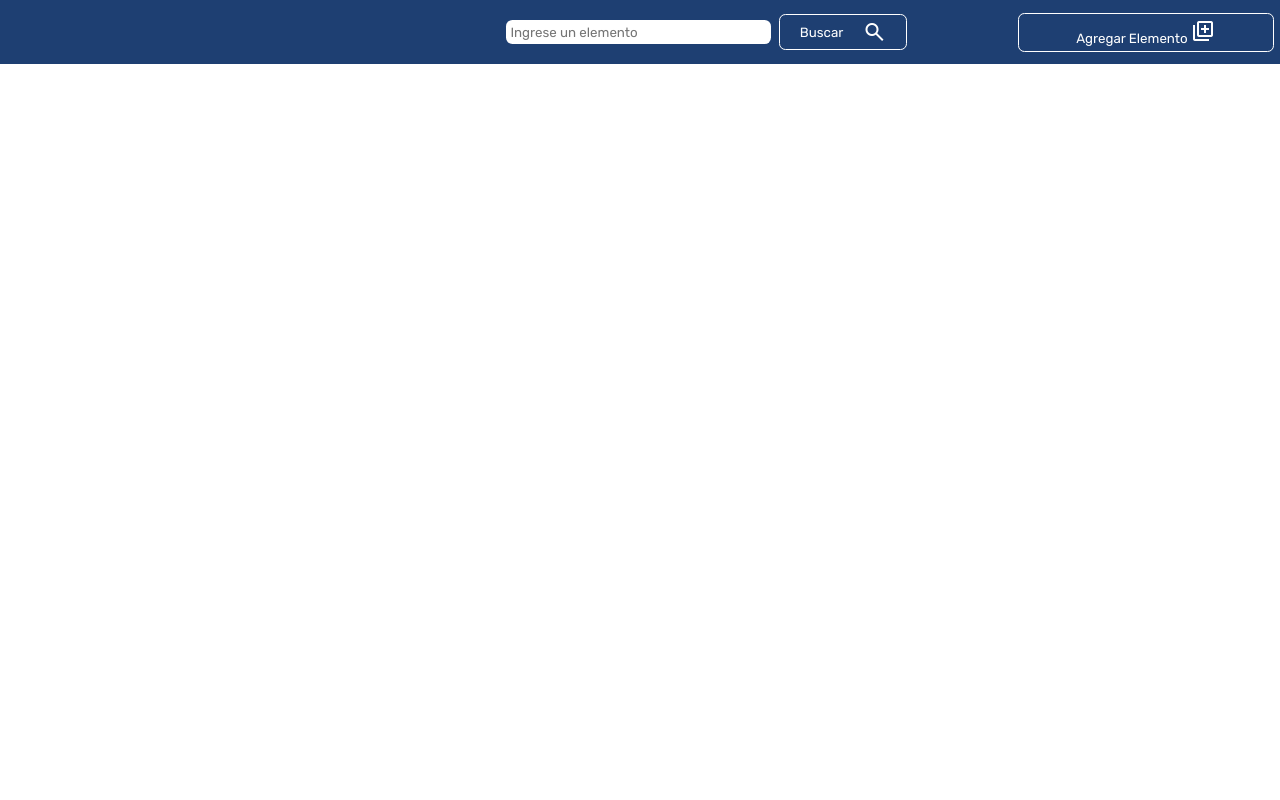
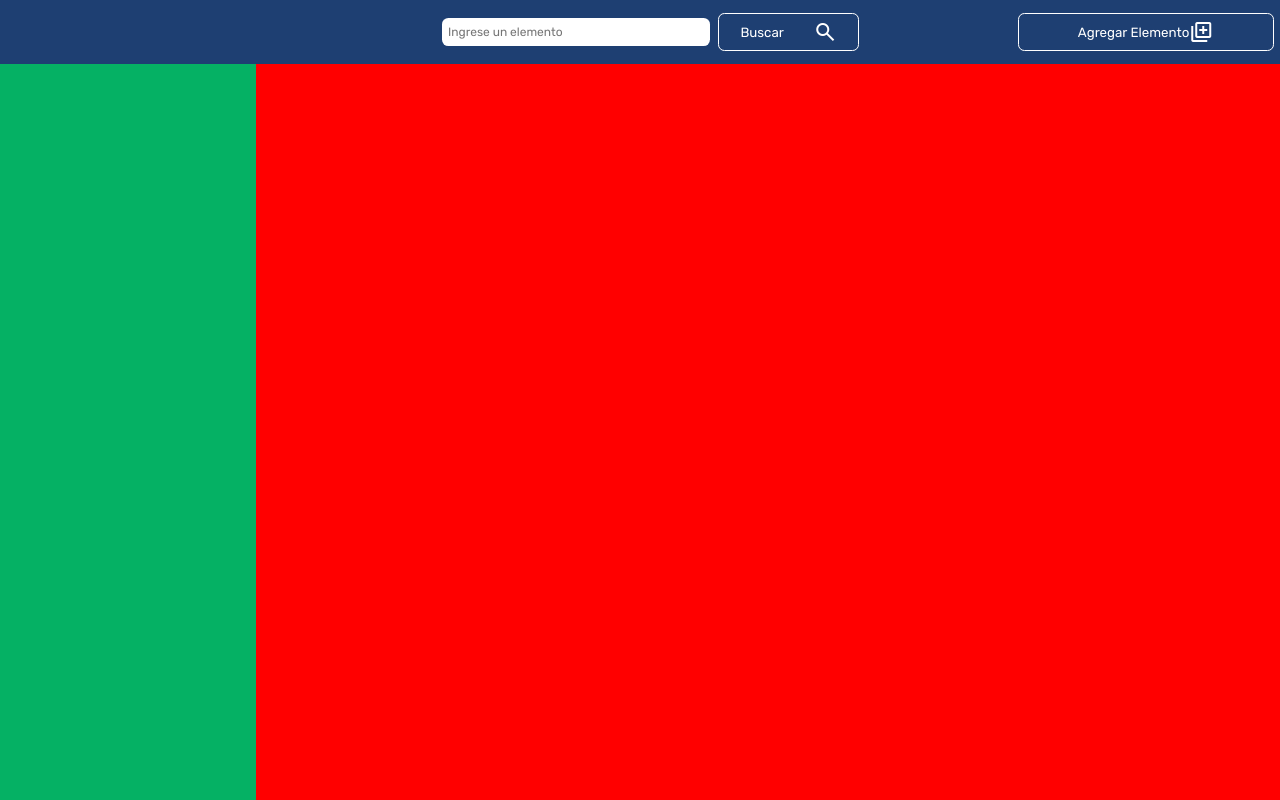
Before and after one commit to valenisgroo/Integrador-JS-store, a website built with Vite: page index.html in a window 1280 px wide. Built offline with nearby package versions, Linux system fonts and the light colour scheme.

Commit message:
Add Main basic structure

```diff
--- a/index.html
+++ b/index.html
@@ -43,7 +43,14 @@
 
     <!-- MAIN -->
      <main>
+        <div class="containerMain">
+          <aside class="list">
 
+          </aside>
+          <div class="store">
+
+          </div>
+        </div>
      </main>
     <script type="module" src="/main.js"></script>
   </body>
--- a/style.css
+++ b/style.css
@@ -1,9 +1,11 @@
+/* GENERAL */
 * {
   margin: 0;
   padding: 0;
   font-family: "Rubik", sans-serif;
 }
 
+/* HEADER */
 .containerHeader{
   width: 100vw;
   height: 8vh;
@@ -14,7 +16,7 @@
 }
 
 .containerContentHeader{
-  width: 60%;
+  width: 65%;
   display: flex;
   justify-content: space-between;
   padding: 0.4rem;
@@ -30,25 +32,29 @@
 .inputHeader{
   border-radius: 0.4rem;
   border: none;
-  padding: 0.3rem;
+  padding: 0.4rem;
   outline: none;
   width: 20vw;
+  height: 2vh;
+  font-size: 1.5vh;
 }
 
 .buttonSearch{
   color: white;
   border: 1px solid white;
   background-color: transparent;
-  padding: 5px 10px;
+  padding: 0.4rem;
   border-radius: 0.4rem;
-  width: 10vw;
+  width: 11vw;
   display: flex;
   justify-content: space-around;
   align-items: center;
+  transition: 0.2s ease;
 }
 
 .buttonSearch:hover {
   cursor: pointer;
+  background-color: #344b6e;
 }
 
 .buttonAdd{
@@ -56,6 +62,32 @@
   border-radius: 0.4rem;
   border: 1px solid white;
   background-color: transparent;
-  padding: 5px 10px;
+  padding: 0.4rem;
   color: white;
+  display: flex;
+  justify-content: center;
+  align-items: center;
+  transition: 0.2s ease;
 }
+
+.buttonAdd:hover {
+  cursor: pointer;
+  background-color: #344b6e;
+}
+
+/* MAIN */
+
+.containerMain{
+  display: grid;
+   grid-template-columns: 0.2fr 0.8fr; /* The first column takes up 0.3 fraction 30% of the available space and The second column takes up 0.7 fraction 70% of the available space. */
+}
+
+.list{
+  background-color: #05b164;
+  height: 92vh;
+}
+
+.store{
+  background: red;
+  height: 92vh;
+}
```
